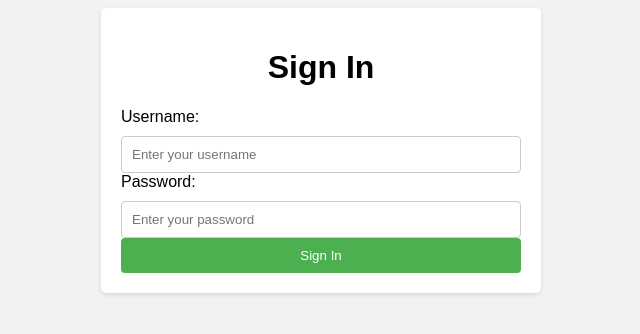
After one commit to Lavanic/BadgerPlus, a Flask app: page /signin in a window 1280 px wide. The commit adds this page. Shown: the top 334 px of the page, without its empty margins (319-959 px from the left). Run offline with Flask 3, Linux system fonts and the light colour scheme.

Commit message:
SignIn Added

```diff
--- a/app.py
+++ b/app.py
@@ -22,6 +22,11 @@ def about():
 def signup():
     return render_template('signup.html')
 
+@app.route('/signin')
+def signin():
+    return render_template('signin.html')
+
+
 
 if __name__ == '__main__':
     app.run(debug=True)
--- /dev/null
+++ b/templates/signin.html
@@ -0,0 +1,67 @@
+<!DOCTYPE html>
+<html>
+<head>
+  <title>Sign In</title>
+  <style>
+    body {
+      font-family: Arial, sans-serif;
+      background-color: #f2f2f2;
+    }
+
+    .container {
+      max-width: 400px;
+      margin: 0 auto;
+      padding: 20px;
+      background-color: #fff;
+      border-radius: 5px;
+      box-shadow: 0 2px 5px rgba(0, 0, 0, 0.1);
+    }
+
+    h1 {
+      text-align: center;
+    }
+
+    label {
+      display: block;
+      margin-bottom: 10px;
+    }
+
+    input[type="text"],
+    input[type="password"] {
+      width: 100%;
+      padding: 10px;
+      border: 1px solid #ccc;
+      border-radius: 4px;
+      box-sizing: border-box;
+    }
+
+    button {
+      width: 100%;
+      padding: 10px;
+      background-color: #4CAF50;
+      color: #fff;
+      border: none;
+      border-radius: 4px;
+      cursor: pointer;
+    }
+
+    button:hover {
+      background-color: #45a049;
+    }
+  </style>
+</head>
+<body>
+  <div class="container">
+    <h1>Sign In</h1>
+    <form>
+      <label for="username">Username:</label>
+      <input type="text" id="username" name="username" placeholder="Enter your username">
+
+      <label for="password">Password:</label>
+      <input type="password" id="password" name="password" placeholder="Enter your password">
+
+      <button type="submit">Sign In</button>
+    </form>
+  </div>
+</body>
+</html>
```
Also changed, not shown: templates/signup.html (+9 -4 lines).
